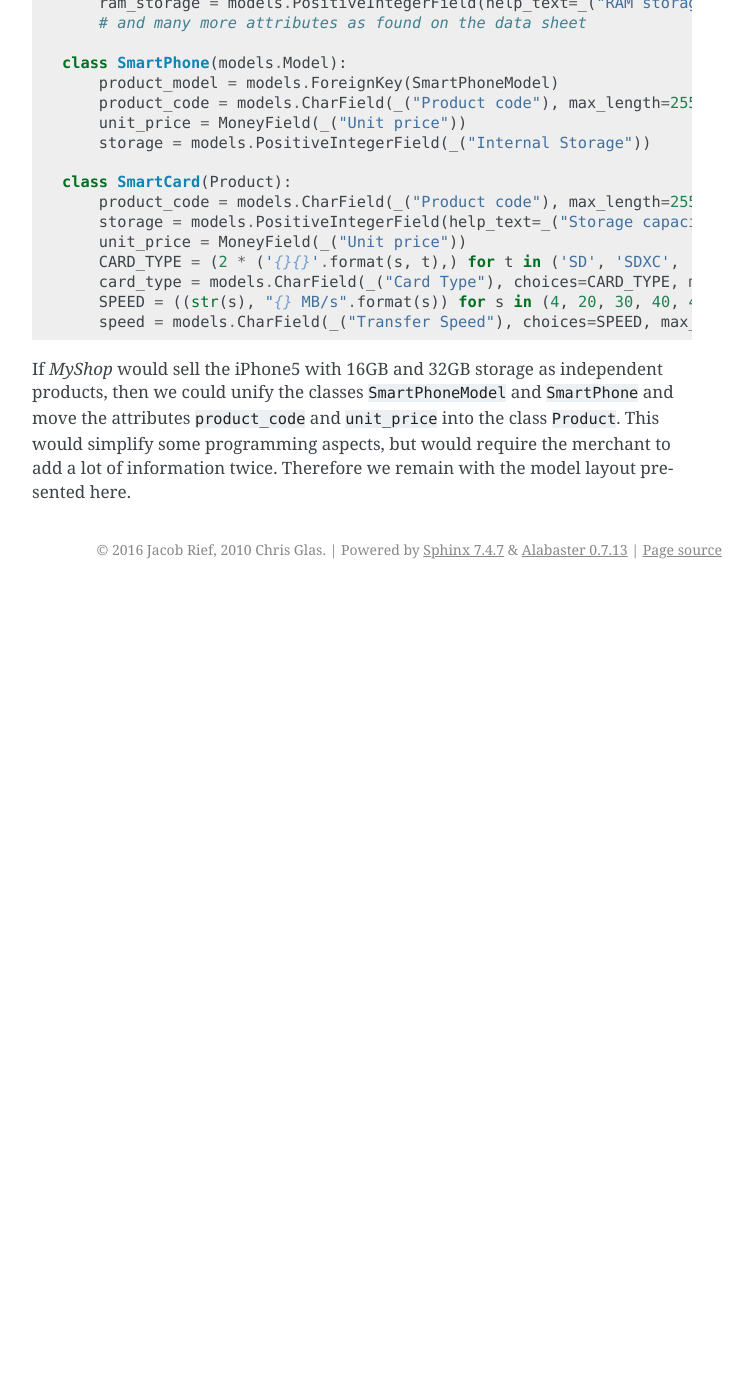
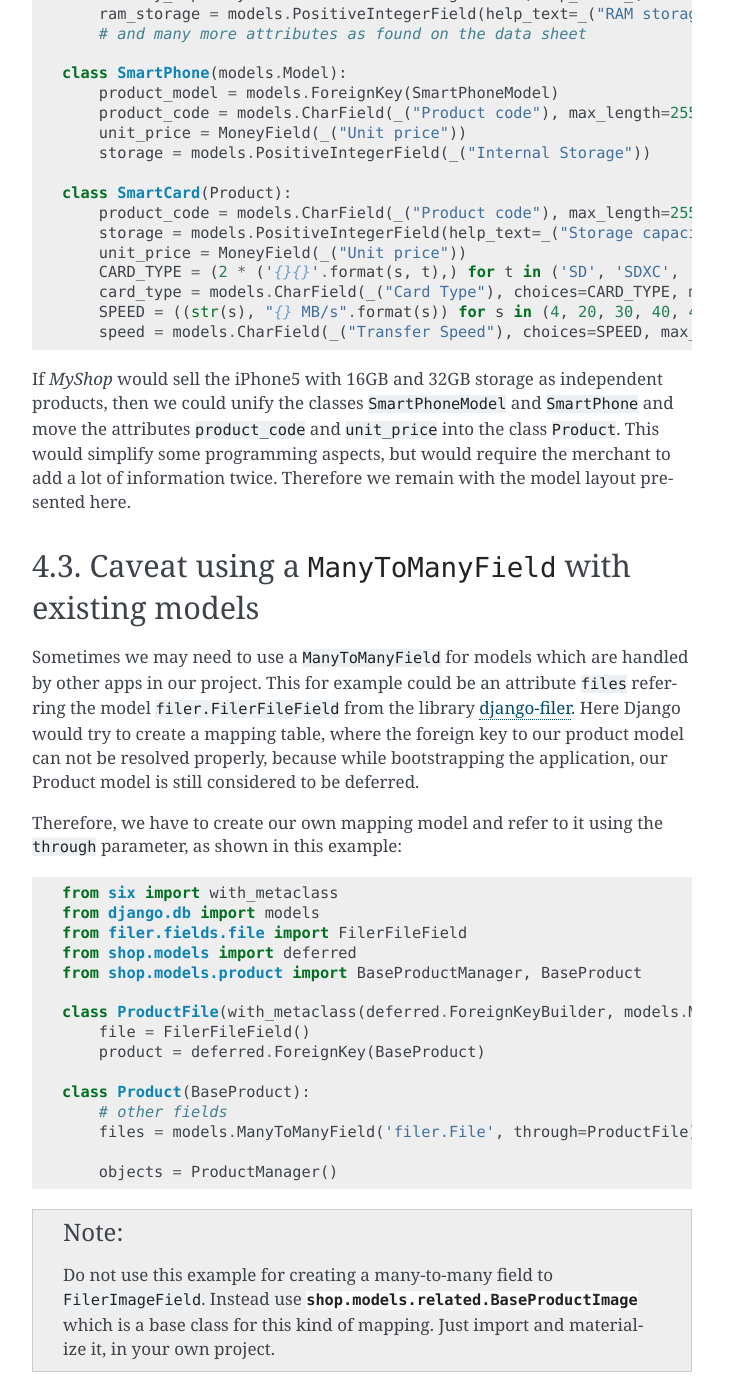
Before and after one commit to joker-softdev/django_shop, a Sphinx documentation site: the page built from docs/reference/product-models.rst, in a window 1280 px wide and 1400 px high, scrolled down 4442 px. Shown: the whole window, without its empty margins (388-1141 px from the left). Built offline with Sphinx 7.4.7, drawn with Linux system fonts in a browser that asks for light colours; before the commit the page ends 5031 px from its top, so only the background shows below that; some of the changed text lies outside the part shown.

Commit message:
updated docs

```diff
--- a/docs/index.rst
+++ b/docs/index.rst
@@ -39,6 +39,7 @@ Reference to classes and concepts used in **djangoSHOP**
 	reference/catalog
 	reference/cascade-plugins
 	reference/cart-checkout
+	reference/payment-providers
 	reference/order
 	reference/search
 	reference/notifications
--- a/docs/reference/product-models.rst
+++ b/docs/reference/product-models.rst
@@ -1,16 +1,20 @@
-=========================================================
-Describe your products through customized database models
-=========================================================
+.. _product-models:
+
+==============
+Product Models
+==============
 
 Products can vary wildly, and modeling them is not always trivial. Some products are salable in
 pieces, while others are continues. Trying to define a set of product models, capable for describing
 all such scenarios is impossible –
 
 
-Describe your Products by Customizing the Model
-===============================================
+Describe Products by customizing the Model
+==========================================
 
-**DjangoSHOP** requires to describe your products instead of prescribing prefabricated models.
+**DjangoSHOP** requires to describe products instead of prescribing prefabricated models.
+
+All in all, we (or our ERP) knows best how our products should be modelled!
 
 
 E-commerce solutions, claiming to be plug-and-play, usually use one of these (anti-)patterns
@@ -59,11 +63,11 @@ the request object. This gives the merchant the ability to vary the price and/or
 depending on the geographic location, the customers login status, the browsers user-agent, or
 whatever else.
 
-An optional, but highly recommended field is the products item number, declared as ``product_code``.
-It shall return a unique and language independent identifier for each product, to be identifiable.
-In most cases the product code is implemented by the product model itself, but in some circumstances
-it may be implemented by the products markedness or variation. The ``SmartPhone``from the demo code
-is one such example.
+An optional, but highly recommended field is the products item number, declared as
+``product_code``. It shall return a unique and language independent identifier for each product,
+to be identifiable. In most cases the product code is implemented by the product model itself, but
+in some circumstances it may be implemented by the products markedness or variation. The
+``SmartPhone`` from the demo code is one such example.
 
 The example section of **djangoSHOP** contains a few models which can be copied and adopted to the
 specific needs of the merchants products. Let's have a look at a few use-cases:
@@ -91,11 +95,14 @@ Therefore we would model our smart-phones using a database model similar to the
 	from shop.money import Money
 
 	class SmartPhoneModel(BaseProduct):
-	    product_name = models.CharField(max_length=255, verbose_name=_("Product Name"))
+	    product_name = models.CharField(max_length=255,
+	        verbose_name=_("Product Name"))
 	    slug = models.SlugField(verbose_name=_("Slug"))
-	    description = HTMLField(help_text=_("Some more detailed description."))
-	    manufacturer = models.ForeignKey(Manufacturer, verbose_name=_("Manufacturer"))
-	    screen_size = models.DecimalField(_("Screen size"), max_digits=4, decimal_places=2)
+	    description = HTMLField(help_text=_("Detailed description."))
+	    manufacturer = models.ForeignKey(Manufacturer,
+	        verbose_name=_("Manufacturer"))
+	    screen_size = models.DecimalField(_("Screen size"),
+	        max_digits=4, decimal_places=2)
 	    # other fields to map the specification sheet
 
 	    objects = BaseProductManager()
@@ -107,7 +114,8 @@ Therefore we would model our smart-phones using a database model similar to the
 
 	class SmartPhone(models.Model):
 	    product_model = models.ForeignKey(SmartPhoneModel)
-	    product_code = models.CharField(_("Product code"), max_length=255, unique=True)
+	    product_code = models.CharField(_("Product code"),
+	        max_length=255, unique=True)
 	    unit_price = MoneyField(_("Unit price"))
 	    storage = models.PositiveIntegerField(_("Internal Storage"))
 
@@ -216,3 +224,40 @@ unify the classes ``SmartPhoneModel`` and ``SmartPhone`` and move the attributes
 and ``unit_price`` into the class ``Product``. This would simplify some programming aspects, but
 would require the merchant to add a lot of information twice. Therefore we remain with the
 model layout presented here.
+
+
+Caveat using a ``ManyToManyField`` with existing models
+=======================================================
+
+Sometimes we may need to use a ``ManyToManyField`` for models which are handled by other apps in
+our project. This for example could be an attribute ``files`` referring the model
+``filer.FilerFileField`` from the library django-filer_. Here Django would try to create a mapping
+table, where the foreign key to our product model can not be resolved properly, because while
+bootstrapping the application, our Product model is still considered to be deferred.
+
+Therefore, we have to create our own mapping model and refer to it using the ``through``
+parameter, as shown in this example:
+
+.. code-block:: python
+
+	from six import with_metaclass
+	from django.db import models
+	from filer.fields.file import FilerFileField
+	from shop.models import deferred
+	from shop.models.product import BaseProductManager, BaseProduct
+
+	class ProductFile(with_metaclass(deferred.ForeignKeyBuilder, models.Model)):
+	    file = FilerFileField()
+	    product = deferred.ForeignKey(BaseProduct)
+
+	class Product(BaseProduct):
+	    # other fields
+	    files = models.ManyToManyField('filer.File', through=ProductFile)
+
+	    objects = ProductManager()
+
+.. note:: Do not use this example for creating a many-to-many field to ``FilerImageField``.
+	Instead use :class:`shop.models.related.BaseProductImage` which is a base class for this kind
+	of mapping. Just import and materialize it, in your own project.
+
+.. _django-filer: https://github.com/divio/django-filer
```
Also changed, not shown: docs/reference/cart-checkout.rst (+8 -4 lines), docs/reference/deferred-models.rst (+7 -7 lines), docs/reference/payment-providers.rst (added, +117 -0 lines).
